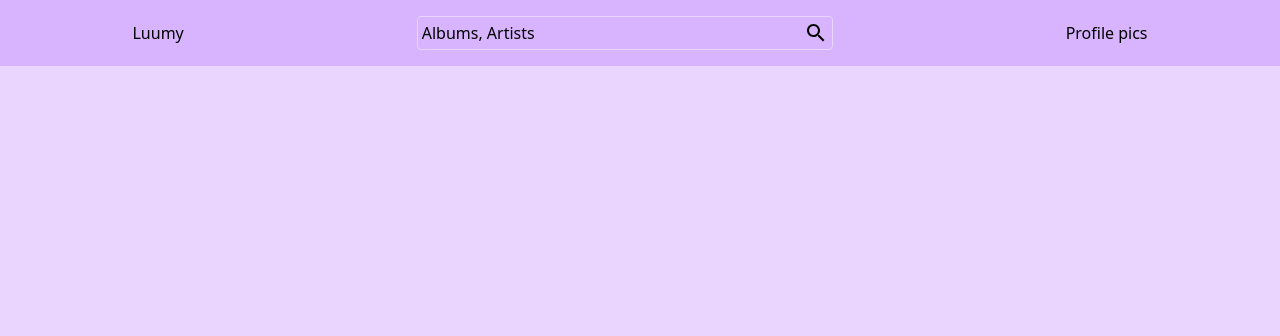
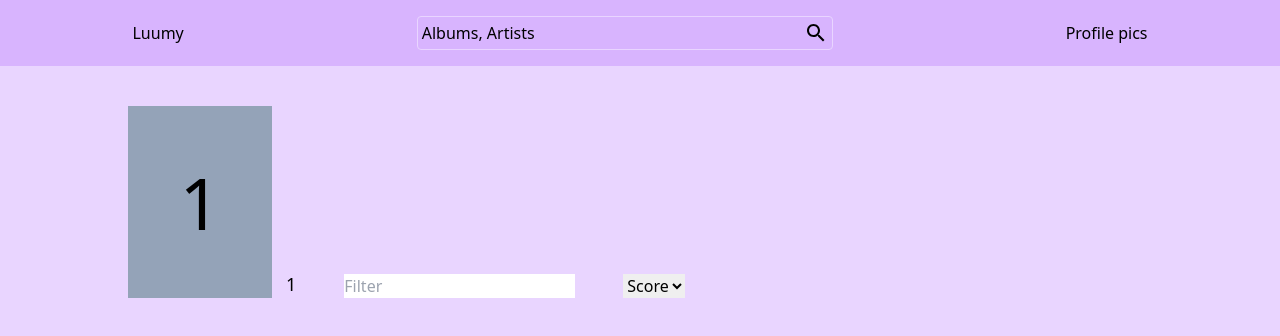
Before and after one commit to sebsours/Luumy, a React (Create React App) app in the folder luumy/: page /user/1 in a window 1280 px wide. Shown: the top 336 px of the page. Built offline with nearby package versions, Linux system fonts and the light colour scheme; no server answers; the HTML template or start-up script is replaced by a standard one.

Commit message:
Initial design for header of user's list

```diff
--- a/luumy/src/pages/UserList.tsx
+++ b/luumy/src/pages/UserList.tsx
@@ -5,6 +5,7 @@ import SearchModal from '../components/SearchModal';
 import { useState, useEffect, createContext, useContext } from 'react';
 import { TokenContext } from '../App';
 import axios from 'axios';
+import { Avatar } from '@mui/material';
 import { useParams } from 'react-router-dom';
 
 export const AlbumContext = createContext<any>(null);
@@ -69,7 +70,35 @@ export default function UserList()
         <div className=''>
             <Navbar openModal={() => setModalOpen(true)}/>
             <div className='h-screen bg-purple-200'>
-                <AlbumList UserAlbumList={userAlbums}/>
+                <div>
+                    <ul className='py-10 pl-32 flex items-end gap-12'>
+                        <li className='flex items-end'>
+                            {/* <Avatar sx={{ width: 70, height:70}}>{params.username?.slice(0,1).toUpperCase()}</Avatar> */}
+                            <div className='bg-slate-400 h-48 w-36 flex justify-center items-center'>
+                                <span className='text-7xl'>{params.username?.slice(0,1).toUpperCase()}</span>
+                            </div>
+                            <span className='pl-3.5 text-lg'>{params.username}</span>
+                        </li>
+                        <li>
+                            <input type="text" placeholder='Filter'/>
+                        </li>
+                        <li>
+                            <select name="sort" id="sort">
+                                <option value="Score">Score</option>
+                                <option value="Title">Title</option>
+                                <option value="Artist">Artist</option>
+                            </select>
+                        </li>
+                    </ul>
+                </div>
+
+
+
+
+                <div className='px-32'>
+                    <AlbumList UserAlbumList={userAlbums}/>
+                </div>
+
             </div>
             <AlbumContext.Provider value={toggleUpdate} >
                 <SearchModal isVisible={modalOpen} closeModal={() => setModalOpen(false)}/>
```
